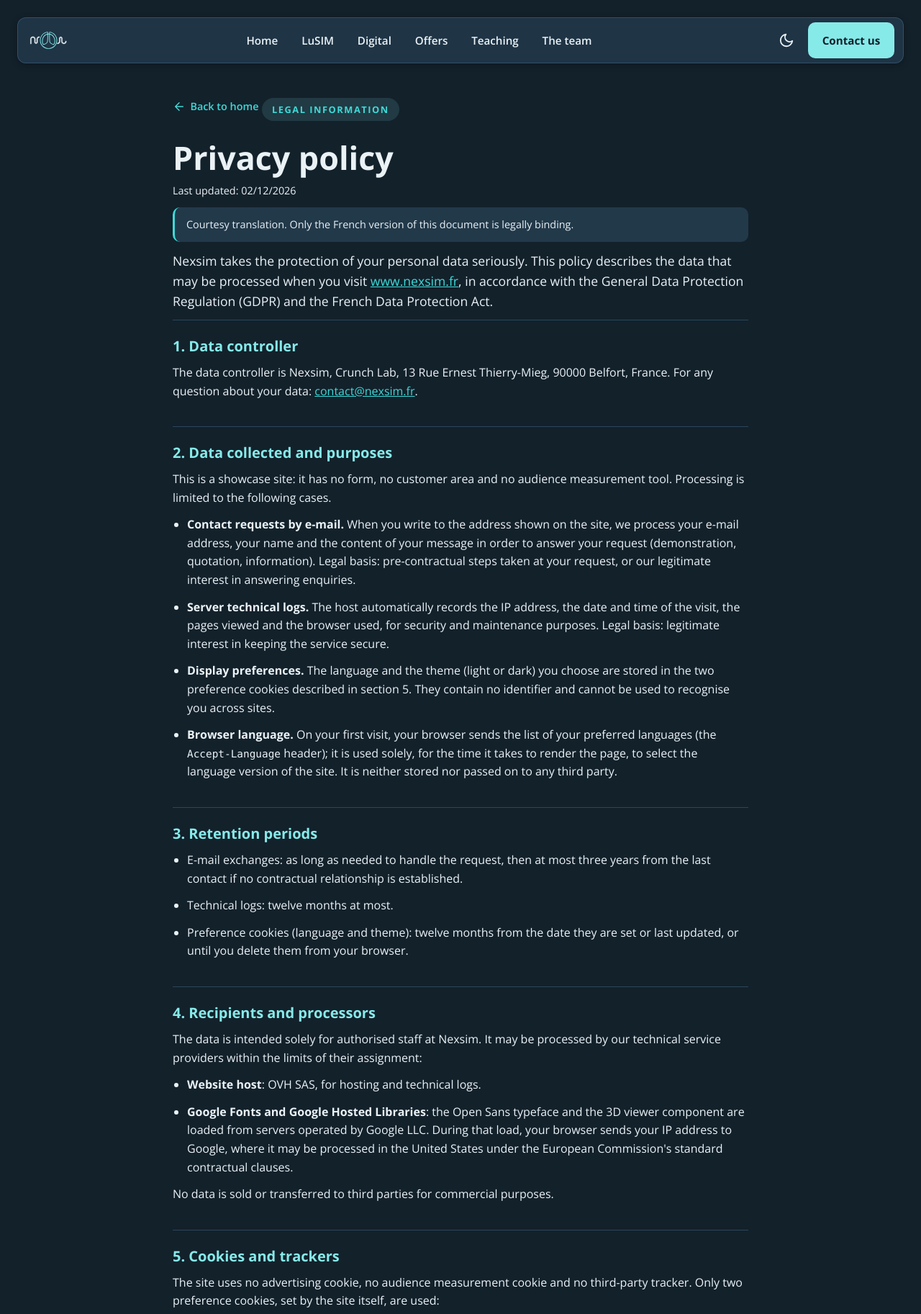
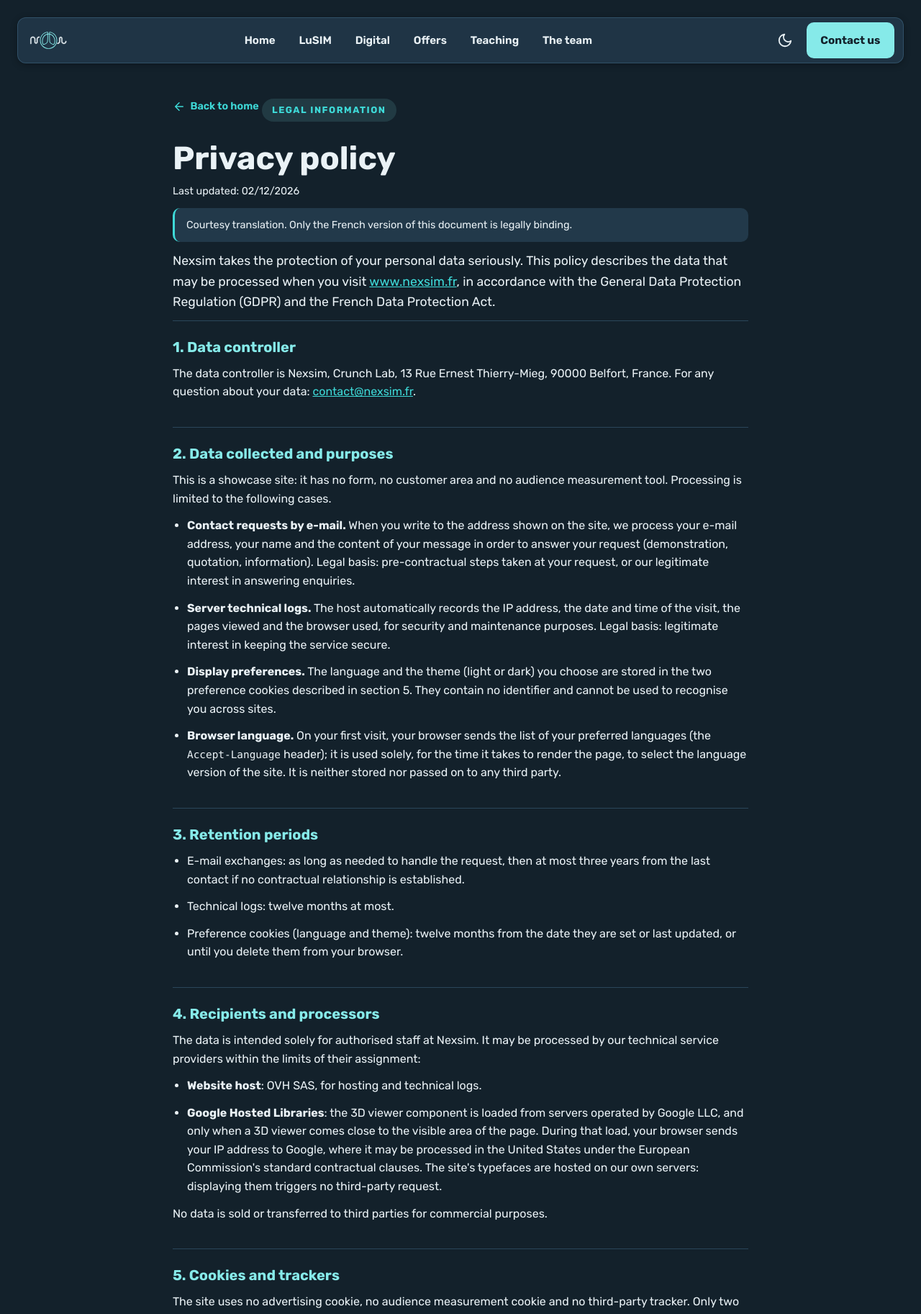
Before and after one commit to NexSIM-Code/NexSIM_FrontEnd, a PHP site: page /politique-de-confidentialite.php in a window 1280 px wide. Shown: the top 1825 px of the page at 72% size. Run offline with PHP 8.4, Linux system fonts and the light colour scheme.

Commit message:
Replace Open Sans with Rubik (#1)

```diff
--- a/src/css/style.css
+++ b/src/css/style.css
@@ -5,23 +5,28 @@
    10 % accent (boutons, états actifs).
    ============================================================================= */
 
+/* Les URL des fontes sont relatives au document, pas à la racine du serveur :
+   cette feuille est injectée dans la page (cf. includes/assets.php), et le site
+   est parfois servi sous un sous-chemin (serveur intégré de PhpStorm, par
+   exemple /nexsim_site/src/). Le reste des assets suit la même convention. */
+
 @font-face {
-    font-family: 'Open Sans';
+    font-family: 'Rubik';
     font-style: normal;
-    font-weight: 400 800;
+    font-weight: 300 900;
     font-stretch: 100%;
     font-display: swap;
-    src: url(/fonts/open-sans-latin-ext.woff2) format('woff2');
+    src: url(fonts/rubik-latin-ext.woff2) format('woff2');
     unicode-range: U+0100-02BA, U+02BD-02C5, U+02C7-02CC, U+02CE-02D7, U+02DD-02FF, U+0304, U+0308, U+0329, U+1D00-1DBF, U+1E00-1E9F, U+1EF2-1EFF, U+2020, U+20A0-20AB, U+20AD-20C0, U+2113, U+2C60-2C7F, U+A720-A7FF;
 }
 
 @font-face {
-    font-family: 'Open Sans';
+    font-family: 'Rubik';
     font-style: normal;
-    font-weight: 400 800;
+    font-weight: 300 900;
     font-stretch: 100%;
     font-display: swap;
-    src: url(/fonts/open-sans-latin.woff2) format('woff2');
+    src: url(fonts/rubik-latin.woff2) format('woff2');
     unicode-range: U+0000-00FF, U+0131, U+0152-0153, U+02BB-02BC, U+02C6, U+02DA, U+02DC, U+0304, U+0308, U+0329, U+2000-206F, U+20AC, U+2122, U+2191, U+2193, U+2212, U+2215, U+FEFF, U+FFFD;
 }
 
@@ -56,7 +61,7 @@
     --success: #6FCF97;
     --error: #FFB3B3;
 
-    --font: 'Open Sans', 'Segoe UI', Roboto, Helvetica, Arial, sans-serif;
+    --font: 'Rubik', 'Segoe UI', Roboto, Helvetica, Arial, sans-serif;
     --radius: 12px;
     --radius-sm: 10px;
     --radius-pill: 999px;
--- a/src/lang/de.php
+++ b/src/lang/de.php
@@ -193,7 +193,7 @@ return [
     'legal.s6.p' => 'Dieses Impressum unterliegt französischem Recht. Im Streitfall und mangels gütlicher Einigung sind die Gerichte am Sitz von Nexsim zuständig.',
 
     'legal.s7.title' => '7. Credits',
-    'legal.s7.p' => 'Konzeption und Umsetzung der Website: Nexsim. Präsentationsvideo von Léonard Jund. Schriftart Open Sans (SIL Open Font License). 3D-Viewer: <code>&lt;model-viewer&gt;</code> (Apache-2.0-Lizenz).',
+    'legal.s7.p' => 'Konzeption und Umsetzung der Website: Nexsim. Präsentationsvideo von Léonard Jund. Schriftart Rubik (SIL Open Font License). 3D-Viewer: <code>&lt;model-viewer&gt;</code> (Apache-2.0-Lizenz).',
 
     // --------------------------------------------------- Datenschutzerklärung ---
     'seo.privacy.title' => 'Datenschutzerklärung | Nexsim',
@@ -219,7 +219,7 @@ return [
     'privacy.s4.title' => '4. Empfänger und Auftragsverarbeiter',
     'privacy.s4.intro' => 'Die Daten sind ausschließlich für befugte Mitarbeitende von Nexsim bestimmt. Sie können im Rahmen ihres Auftrags von unseren technischen Dienstleistern verarbeitet werden:',
     'privacy.s4.li1' => '<strong>Hoster der Website</strong>: OVH SAS, für das Hosting und die technischen Protokolle.',
-    'privacy.s4.li2' => '<strong>Google Fonts und Google Hosted Libraries</strong>: die Schriftart Open Sans und die 3D-Viewer-Komponente werden von Servern der Google LLC geladen. Dabei übermittelt Ihr Browser Ihre IP-Adresse an Google, wo sie auf Grundlage der Standardvertragsklauseln der Europäischen Kommission auch in den Vereinigten Staaten verarbeitet werden kann.',
+    'privacy.s4.li2' => '<strong>Google Hosted Libraries</strong>: die 3D-Viewer-Komponente wird von Servern der Google LLC geladen, und zwar nur dann, wenn ein 3D-Viewer in die Nähe des sichtbaren Seitenbereichs gelangt. Dabei übermittelt Ihr Browser Ihre IP-Adresse an Google, wo sie auf Grundlage der Standardvertragsklauseln der Europäischen Kommission auch in den Vereinigten Staaten verarbeitet werden kann. Die Schriftarten der Website werden auf unseren eigenen Servern gehostet; ihre Darstellung löst keine Anfrage an Dritte aus.',
     'privacy.s4.end' => 'Es werden keine Daten zu kommerziellen Zwecken verkauft oder an Dritte weitergegeben.',
 
     'privacy.s5.title' => '5. Cookies und Tracker',
--- a/src/lang/en.php
+++ b/src/lang/en.php
@@ -193,7 +193,7 @@ return [
     'legal.s6.p' => 'This legal notice is governed by French law. In the event of a dispute and failing an amicable settlement, the competent courts shall be those of the jurisdiction of the registered office of Nexsim.',
 
     'legal.s7.title' => '7. Credits',
-    'legal.s7.p' => 'Site design and development: Nexsim. Presentation video by Léonard Jund. Open Sans typeface (SIL Open Font License). 3D viewer: <code>&lt;model-viewer&gt;</code> (Apache 2.0 licence).',
+    'legal.s7.p' => 'Site design and development: Nexsim. Presentation video by Léonard Jund. Rubik typeface (SIL Open Font License). 3D viewer: <code>&lt;model-viewer&gt;</code> (Apache 2.0 licence).',
 
     // ------------------------------------------------------ Privacy policy ---
     'seo.privacy.title' => 'Privacy policy | Nexsim',
@@ -219,7 +219,7 @@ return [
     'privacy.s4.title' => '4. Recipients and processors',
     'privacy.s4.intro' => 'The data is intended solely for authorised staff at Nexsim. It may be processed by our technical service providers within the limits of their assignment:',
     'privacy.s4.li1' => '<strong>Website host</strong>: OVH SAS, for hosting and technical logs.',
-    'privacy.s4.li2' => '<strong>Google Fonts and Google Hosted Libraries</strong>: the Open Sans typeface and the 3D viewer component are loaded from servers operated by Google LLC. During that load, your browser sends your IP address to Google, where it may be processed in the United States under the European Commission\'s standard contractual clauses.',
+    'privacy.s4.li2' => '<strong>Google Hosted Libraries</strong>: the 3D viewer component is loaded from servers operated by Google LLC, and only when a 3D viewer comes close to the visible area of the page. During that load, your browser sends your IP address to Google, where it may be processed in the United States under the European Commission\'s standard contractual clauses. The site\'s typefaces are hosted on our own servers: displaying them triggers no third-party request.',
     'privacy.s4.end' => 'No data is sold or transferred to third parties for commercial purposes.',
 
     'privacy.s5.title' => '5. Cookies and trackers',
--- a/src/lang/fr.php
+++ b/src/lang/fr.php
@@ -193,7 +193,7 @@ return [
     'legal.s6.p' => 'Les présentes mentions légales sont soumises au droit français. En cas de litige et à défaut de résolution amiable, les tribunaux compétents seront ceux du ressort du siège social de Nexsim.',
 
     'legal.s7.title' => '7. Crédits',
-    'legal.s7.p' => 'Conception et réalisation du site : Nexsim. Vidéo de présentation réalisée par Léonard Jund. Police de caractères Open Sans (licence SIL Open Font). Visionneuse 3D : <code>&lt;model-viewer&gt;</code> (licence Apache 2.0).',
+    'legal.s7.p' => 'Conception et réalisation du site : Nexsim. Vidéo de présentation réalisée par Léonard Jund. Police de caractères Rubik (licence SIL Open Font). Visionneuse 3D : <code>&lt;model-viewer&gt;</code> (licence Apache 2.0).',
 
     // ------------------------------------------ Politique de confidentialité ---
     'seo.privacy.title' => 'Politique de confidentialité | Nexsim',
@@ -219,7 +219,7 @@ return [
     'privacy.s4.title' => '4. Destinataires et sous-traitants',
     'privacy.s4.intro' => 'Les données sont destinées aux seules personnes habilitées de Nexsim. Elles peuvent être traitées par nos sous-traitants techniques dans la limite de leurs missions :',
     'privacy.s4.li1' => "<strong>Hébergeur du site</strong> : OVH SAS, pour l'hébergement et les journaux techniques.",
-    'privacy.s4.li2' => "<strong>Google Fonts et Google Hosted Libraries</strong> : la police Open Sans et le composant de visualisation 3D sont chargés depuis les serveurs de Google LLC. Lors de ce chargement, votre navigateur transmet votre adresse IP à Google, susceptible d'être traitée aux États-Unis dans le cadre des clauses contractuelles types de la Commission européenne.",
+    'privacy.s4.li2' => "<strong>Google Hosted Libraries</strong> : le composant de visualisation 3D est chargé depuis les serveurs de Google LLC, uniquement lorsqu'une visionneuse 3D approche de la zone visible de la page. Lors de ce chargement, votre navigateur transmet votre adresse IP à Google, susceptible d'être traitée aux États-Unis dans le cadre des clauses contractuelles types de la Commission européenne. Les polices de caractères du site sont hébergées sur nos propres serveurs : leur affichage n'entraîne aucune requête vers un tiers.",
     'privacy.s4.end' => "Aucune donnée n'est vendue ni cédée à des tiers à des fins commerciales.",
 
     'privacy.s5.title' => '5. Cookies et traceurs',
--- a/src/partials/head.php
+++ b/src/partials/head.php
@@ -83,7 +83,7 @@ if ($isHome) {
 
     <!-- Resource hints : la police latine est le seul asset du chemin critique
          (le CSS est intégré au document, cf. includes/assets.php). -->
-    <link rel="preload" as="font" type="font/woff2" href="/fonts/open-sans-latin.woff2" crossorigin>
+    <link rel="preload" as="font" type="font/woff2" href="fonts/rubik-latin.woff2" crossorigin>
     <?php if ($isHome): ?>
     <link rel="preload" as="image" href="videos/poster.jpg">
     <?php endif; ?>
@@ -105,6 +105,6 @@ if ($isHome) {
         } catch (e) {}
     </script>
 
-    <!-- CSS intégré (Open Sans auto-hébergé, déclaré dans css/style.css) -->
+    <!-- CSS intégré (Rubik auto-hébergé, déclaré dans css/style.css) -->
     <style><?= nexsim_inline_css('css/style.css') ?></style>
     <script src="<?= htmlspecialchars(nexsim_asset_url('scripts/animations.js')) ?>" defer></script>
```
Also changed, not shown: src/.htaccess, src/fonts/README.md, src/fonts/open-sans-latin-ext.woff2 (deleted), src/fonts/open-sans-latin.woff2 (deleted), src/fonts/rubik-latin-ext.woff2 (added), src/fonts/rubik-latin.woff2 (added), 1 other file.
